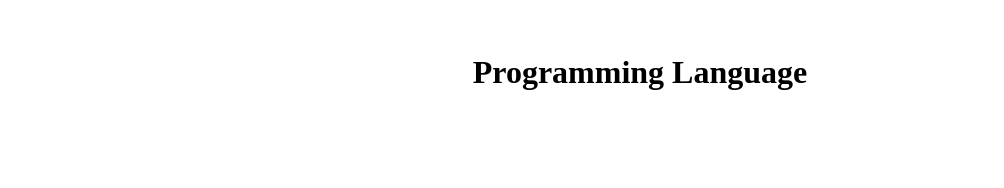
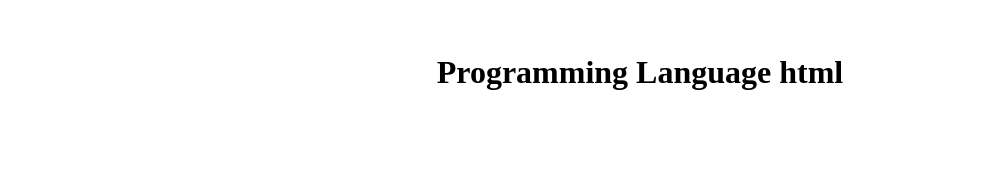
Before and after one commit to badolroy685/practise-1, a plain HTML site: page index.html in a window 1280 px wide. Shown: the part 554-742 px from the top of the page, without its empty margins (0-1004 px from the left). Drawn offline with Linux system fonts and the light colour scheme.

Commit message:
file updated

```diff
--- a/index.html
+++ b/index.html
@@ -19,7 +19,7 @@
   <div class="so">
 
   </div> <br> <br>
- <h1>Programming Language</h1>
+ <h1>Programming Language  html</h1>
 <div class="box">
   <div class="circle"></div>
 </div>
```
